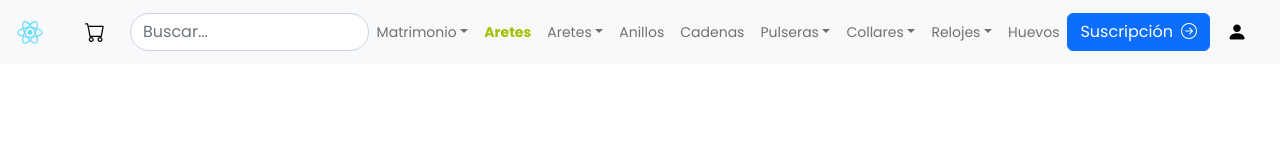
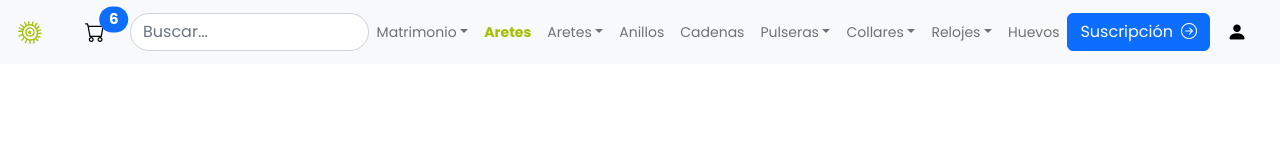
Before and after one commit to palomosdepapel/MyApp-HuertasDonatoseg, a React (Create React App) app: page / in a window 1280 px wide. Shown: the top 160 px of the page. Built offline with nearby package versions, Linux system fonts and the light colour scheme.

Commit message:
CartWidget

```diff
--- a/src/App.js
+++ b/src/App.js
@@ -87,9 +87,6 @@ function App() {
       <main className='App-main'>
 
       </main>
-      <footer>
-
-      </footer>
     </div>
   );
 }
--- /dev/null
+++ b/src/components/Navbar/CartWidget/Cartwidget.css
@@ -0,0 +1,3 @@
+.custom-traslate{
+    transform: translate(-75%,-10%)!important;
+}
--- /dev/null
+++ b/src/components/Navbar/CartWidget/Cartwidget.js
@@ -0,0 +1,9 @@
+import React from 'react'
+
+const Cartwidget = () => {
+  return (
+    <span className="position-absolute top-0 start-100 custom-traslate badge rounded-pill bg-primary">6</span>
+  )
+}
+
+export default Cartwidget
--- a/src/components/Navbar/Navbar.js
+++ b/src/components/Navbar/Navbar.js
@@ -1,15 +1,17 @@
 import logo from '../Navbar/logo.svg'
 
 import React from 'react'
+import Cartwidget from './CartWidget/Cartwidget'
+import './CartWidget/Cartwidget.css';
 
 const Navbar = () => {
   return (
     <nav className="navbar navbar-expand-xl bg-light fixed-top px-2">
       <div className="container-fluid">
         <a className="navbar-brand d-none d-xl-block" href="index.html"
-        ><img src={logo} className="App-logo" alt="logo"/></a>
-        <a className="navbar-brand d-xl-none d-xl-block" href="index.html"
-        ><img src={logo} className="App-logo" alt="logo"/></a>
+        ><img src={logo} className="App-logo" alt="Sue Jewellery" title="Sue Jewellery" /></a>
+        <a className="navbar-brand d-xl-none d-xl-block" title="Sue Jewellery" href="index.html"
+        ><img src={logo} className="App-logo" alt="Sue Jewellery" /></a>
         <form className="flex-fill d-xl-none d-xl-block flexi" role="search">
           <input
             className="form-control"
@@ -29,8 +31,9 @@ const Navbar = () => {
         >
           <span className="navbar-toggler-icon"></span>
         </button>
-        <a href="index.html" className="btn btn-light btn-lg" title="Cart"
-          ><i className="bi bi-cart"></i></a>
+        <a href="index.html" className="btn btn-light btn-lg position-relative" title="Cart">
+          <i className="bi bi-cart"></i><Cartwidget/>
+        </a>
         <div
           className="collapse navbar-collapse px-2"
           id="navbarSupportedContent"
@@ -44,7 +47,7 @@ const Navbar = () => {
             />
           </form>
           <ul className="navbar-nav me-auto mb-2 mb-lg-0">
-          <li className="nav-item dropdown">
+            <li className="nav-item dropdown">
               <a className="nav-link dropdown-toggle" href="index.html" role="button" data-bs-toggle="dropdown" aria-expanded="false">
                 Matrimonio
               </a>
@@ -54,7 +57,7 @@ const Navbar = () => {
                 <li><a className="dropdown-item" href="index.html">- Anillo con Declaración</a></li>
                 <li><a className="dropdown-item" href="index.html">- Argolla Pisaargolla</a></li>
                 <li><a className="dropdown-item" href="index.html">- Anillos con piedra Certificada</a></li>
-                <li><hr className="dropdown-divider"/></li>
+                <li><hr className="dropdown-divider" /></li>
                 <li><a className="dropdown-item" href="index.html">Argollas</a></li>
               </ul>
             </li>
```
Also changed, not shown: src/components/Navbar/logo.svg.
